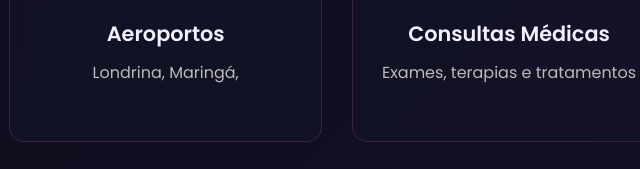
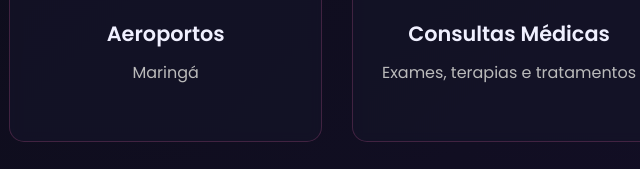
Before and after one commit to viniciusxtrad/toninhouber, a plain HTML site: page index.html in a window 1280 px wide. Shown: the part 3045-3214 px from the top of the page, 131-771 px from the left. Drawn offline with Linux system fonts and the light colour scheme.

Commit message:
Update index.html

```diff
--- a/index.html
+++ b/index.html
@@ -569,7 +569,7 @@
         <div class="tipo-card">
           <div class="tipo-icon">✈️</div>
           <div class="tipo-title">Aeroportos</div>
-          <div class="tipo-text">Londrina, Maringá,</div>
+          <div class="tipo-text"> Maringá</div>
         </div>
 
         <div class="tipo-card">
```
